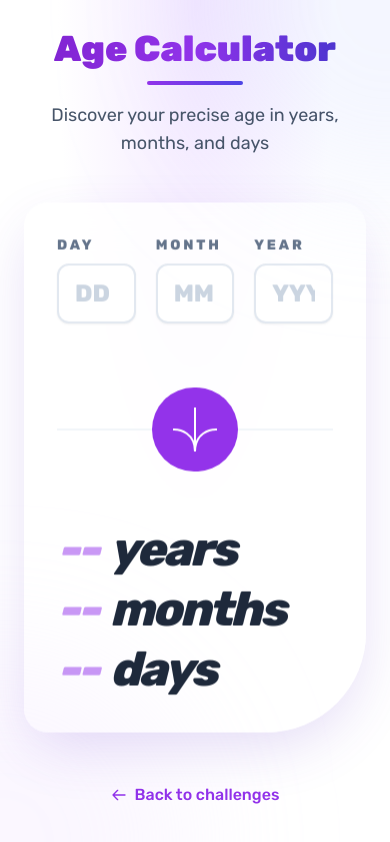
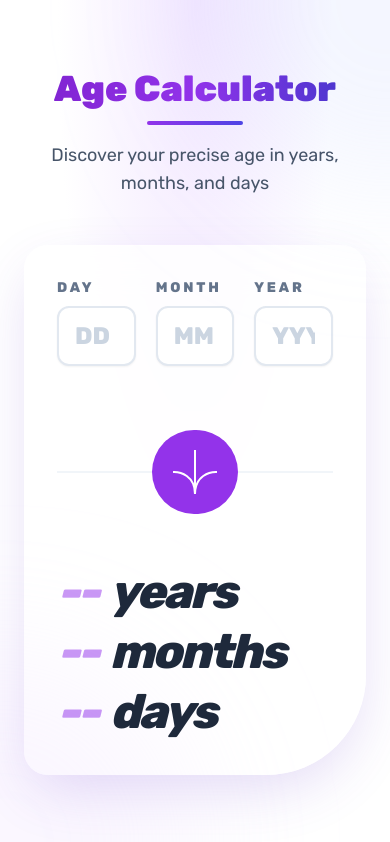
Before and after one commit to dj21-vicky21/UI_Challenges, a Next.js app: page /age-calculator in a window 390 px wide. Built offline with nearby package versions, Linux system fonts and the light colour scheme.

Commit message:
Refactor AgeCalculator layout by removing footer and adjusting main content styling for improved responsiveness.

```diff
--- a/app/age-calculator/AgeCalculator.jsx
+++ b/app/age-calculator/AgeCalculator.jsx
@@ -95,7 +95,7 @@ export default function AgeCalculator() {
   };
 
   return (
-    <div className="glass-effect p-8 md:p-12 rounded-[24px] rounded-br-[100px] shadow-[0_20px_60px_-10px_rgba(103,60,205,0.2)] max-w-3xl w-full animate-float">
+    <div className="glass-effect p-8 md:p-12 rounded-[24px] rounded-br-[100px] shadow-[0_20px_60px_-10px_rgba(103,60,205,0.2)] max-w-3xl w-full">
       {/* Header */}
       <h2 className="sr-only">Age Calculator Form</h2>
 
--- a/app/age-calculator/page.jsx
+++ b/app/age-calculator/page.jsx
@@ -22,22 +22,10 @@ export default function Page() {
         </div>
 
         {/* Main Content */}
-        <div className="w-full transform transition-all hover:translate-y-[-8px] duration-500 ease-in-out">
+        <div className="w-full grid place-items-center">
           <AgeCalculator />
         </div>
 
-        {/* Footer */}
-        <div className="mt-10 text-center">
-          <Link
-            href="/"
-            className="inline-flex items-center text-purple-600 hover:text-purple-800 font-medium transition-colors py-2 px-4 rounded-full hover:bg-purple-50"
-          >
-            <svg className="w-4 h-4 mr-2" fill="none" stroke="currentColor" viewBox="0 0 24 24" xmlns="http://www.w3.org/2000/svg">
-              <path strokeLinecap="round" strokeLinejoin="round" strokeWidth="2" d="M10 19l-7-7m0 0l7-7m-7 7h18"></path>
-            </svg>
-            Back to challenges
-          </Link>
-        </div>
       </div>
 
       {/* Decorative elements */}
```
